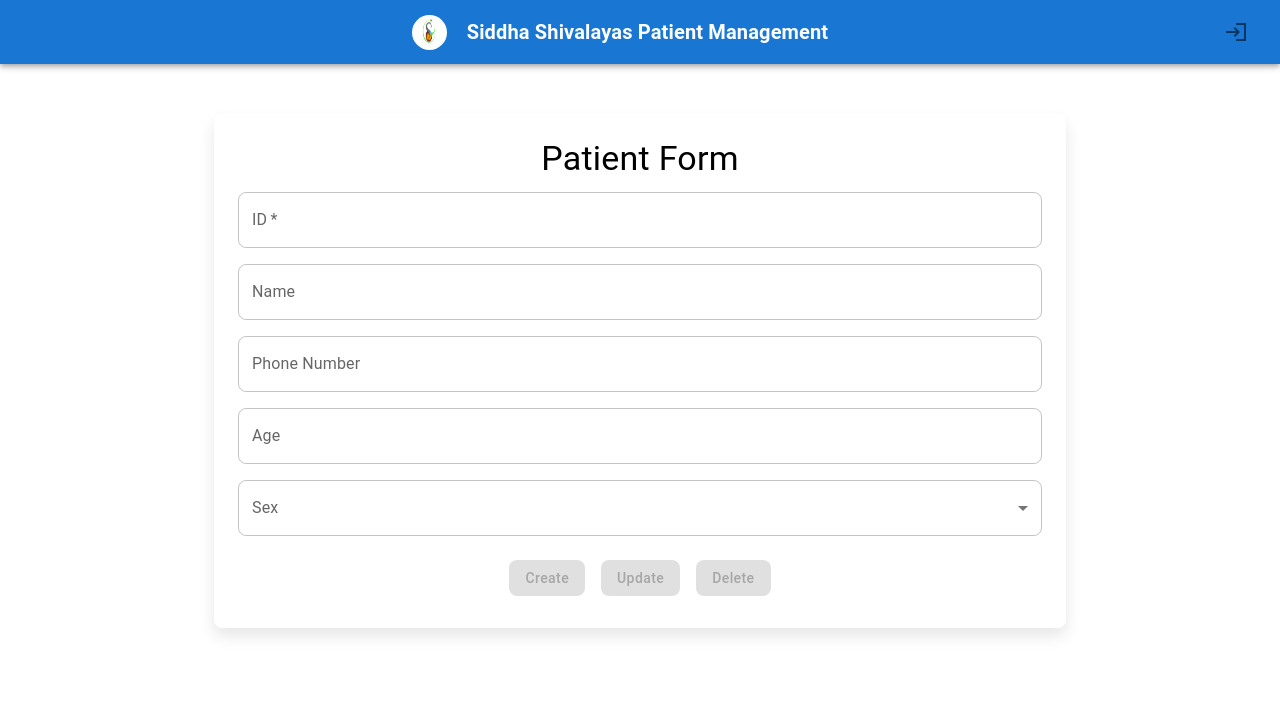
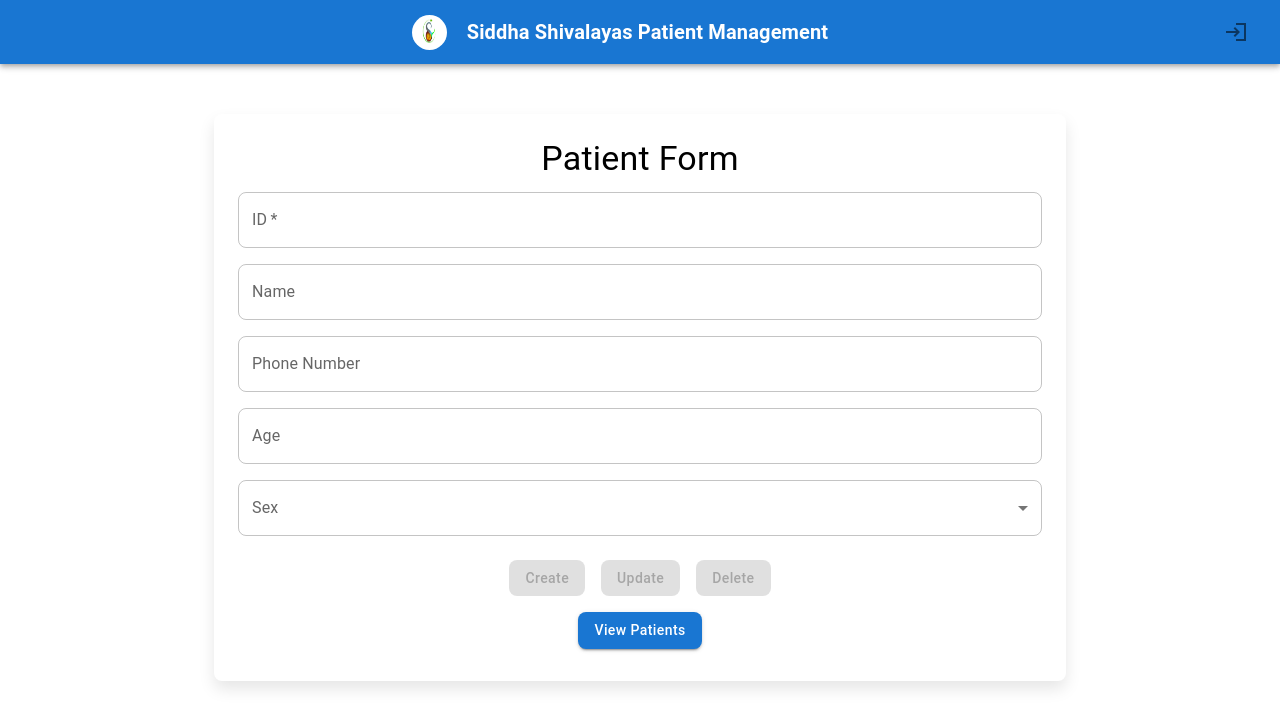
Before and after one commit to vimal004/my-project, a React (Vite) app: page /addpatient in a window 1280 px wide. Shown: the top 728 px of the page. Built offline with nearby package versions, Linux system fonts and the light colour scheme; no server answers.

Commit message:
feat: Add "View Patients" button to PatientEntry page

```diff
--- a/src/Pages/PatientEntry.jsx
+++ b/src/Pages/PatientEntry.jsx
@@ -314,6 +314,19 @@ const PatientEntry = () => {
                   )}
                 </Button>
               </div>
+              <div className="text-center">
+                <Button
+                  variant="contained"
+                  color="primary"
+                  style={{
+                    borderRadius: "8px",
+                    textTransform: "none",
+                    margin: "8px",
+                  }}
+                >
+                  View Patients
+                </Button>
+              </div>
             </Grid>
           </Grid>
           <Snackbar
```
